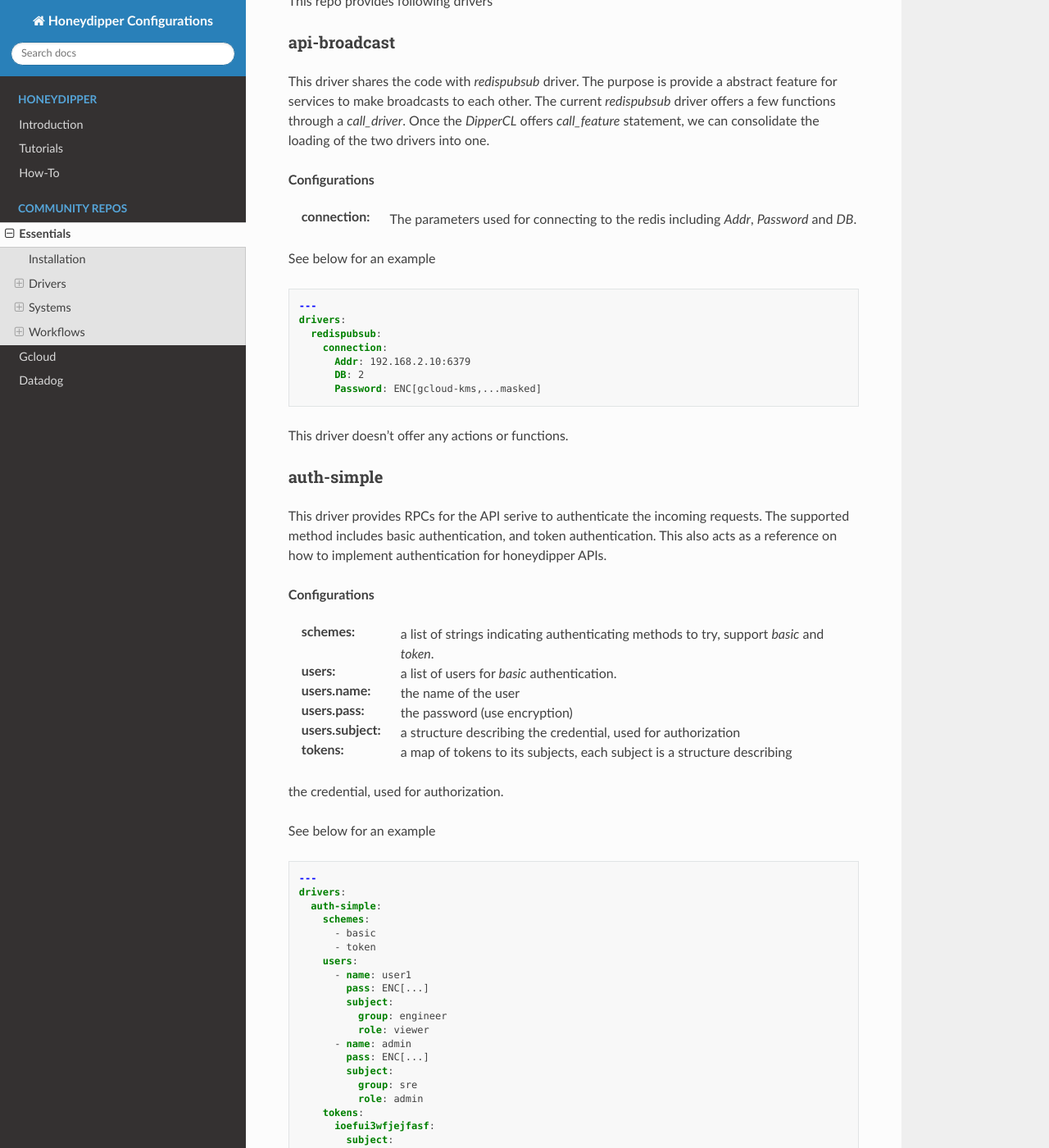
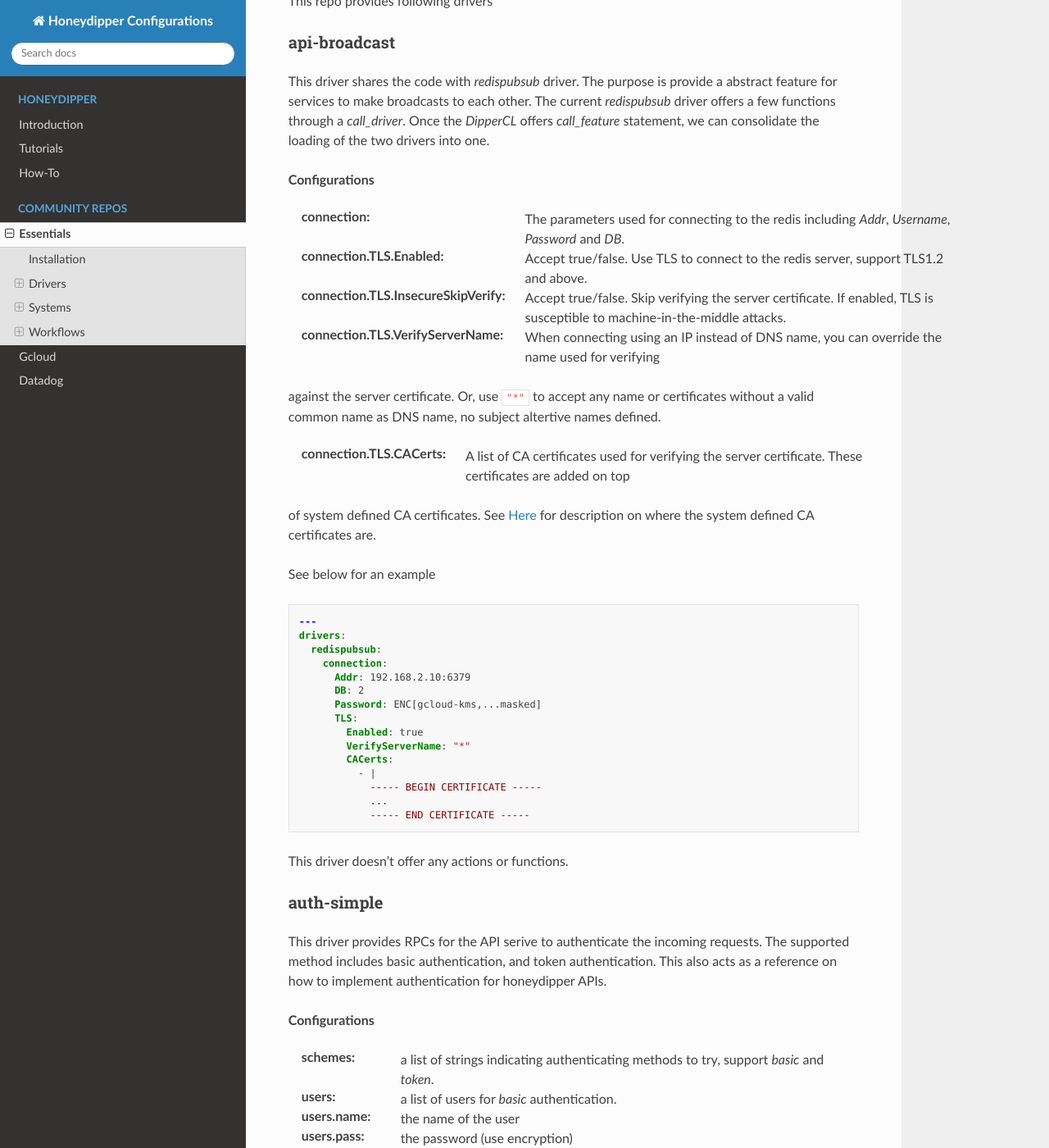
Before and after one commit to honeydipper/honeydipper-sphinx, a Sphinx documentation site: the page built from source/essentials.rst, in a window 1280 px wide and 1400 px high, scrolled down 461 px. Shown: the whole window at 82% size. Built offline with Sphinx 7.4.7 and the Read the Docs theme 2.0.0, drawn with Linux system fonts in a browser that asks for light colours; some of the changed text lies outside the part shown.

Commit message:
docs: update version v2.2.0 from 4ae1e78

```diff
--- a/source/essentials.rst
+++ b/source/essentials.rst
@@ -29,7 +29,21 @@ statement, we can consolidate the loading of the two drivers into one.
 
 **Configurations**
 
-:connection: The parameters used for connecting to the redis including `Addr`, `Password` and `DB`.
+:connection: The parameters used for connecting to the redis including `Addr`, `Username`, `Password` and `DB`.
+
+:connection.TLS.Enabled: Accept true/false. Use TLS to connect to the redis server, support TLS1.2 and above.
+
+:connection.TLS.InsecureSkipVerify: Accept true/false. Skip verifying the server certificate. If enabled, TLS is susceptible to machine-in-the-middle attacks.
+
+:connection.TLS.VerifyServerName: When connecting using an IP instead of DNS name, you can override the name used for verifying
+against the server certificate. Or, use :code:`"*"` to accept any name or certificates without
+a valid common name as DNS name, no subject altertive names defined.
+
+
+:connection.TLS.CACerts: A list of CA certificates used for verifying the server certificate. These certificates are added on top
+of system defined CA certificates. See `Here <https://pkg.go.dev/crypto/x509#SystemCertPool>`_ for description
+on where the system defined CA certificates are.
+
 
 See below for an example
 
@@ -42,6 +56,14 @@ See below for an example
          Addr: 192.168.2.10:6379
          DB: 2
          Password: ENC[gcloud-kms,...masked]
+         TLS:
+           Enabled: true
+           VerifyServerName: "*"
+           CACerts:
+             - |
+               ----- BEGIN CERTIFICATE -----
+               ...
+               ----- END CERTIFICATE -----
 
 
 This driver doesn't offer any actions or functions.
@@ -323,7 +345,21 @@ coordinate between instances.
 
 **Configurations**
 
-:connection: The parameters used for connecting to the redis including `Addr`, `Password` and `DB`.
+:connection: The parameters used for connecting to the redis including `Addr`, `Username`, `Password` and `DB`.
+
+:connection.TLS.Enabled: Accept true/false. Use TLS to connect to the redis server, support TLS1.2 and above.
+
+:connection.TLS.InsecureSkipVerify: Accept true/false. Skip verifying the server certificate. If enabled, TLS is susceptible to machine-in-the-middle attacks.
+
+:connection.TLS.VerifyServerName: When connecting using an IP instead of DNS name, you can override the name used for verifying
+against the server certificate. Or, use :code:`"*"` to accept any name or certificates without
+a valid common name as DNS name, no subject altertive names defined.
+
+
+:connection.TLS.CACerts: A list of CA certificates used for verifying the server certificate. These certificates are added on top
+of system defined CA certificates. See `Here <https://pkg.go.dev/crypto/x509#SystemCertPool>`_ for description
+on where the system defined CA certificates are.
+
 
 See below for an example
 
@@ -336,6 +372,14 @@ See below for an example
          Addr: 192.168.2.10:6379
          DB: 2
          Password: ENC[gcloud-kms,...masked]
+         TLS:
+           Enabled: true
+           VerifyServerName: "*"
+           CACerts:
+             - |
+               ----- BEGIN CERTIFICATE -----
+               ...
+               ----- END CERTIFICATE -----
 
 
 This drive doesn't offer any raw actions as of now.
@@ -349,7 +393,21 @@ different components of Honeydipper system.
 
 **Configurations**
 
-:connection: The parameters used for connecting to the redis including `Addr`, `Password` and `DB`.
+:connection: The parameters used for connecting to the redis including `Addr`, `Username`, `Password` and `DB`.
+
+:connection.TLS.Enabled: Accept true/false. Use TLS to connect to the redis server, support TLS1.2 and above.
+
+:connection.TLS.InsecureSkipVerify: Accept true/false. Skip verifying the server certificate. If enabled, TLS is susceptible to machine-in-the-middle attacks.
+
+:connection.TLS.VerifyServerName: When connecting using an IP instead of DNS name, you can override the name used for verifying
+against the server certificate. Or, use :code:`"*"` to accept any name or certificates without
+a valid common name as DNS name, no subject altertive names defined.
+
+
+:connection.TLS.CACerts: A list of CA certificates used for verifying the server certificate. These certificates are added on top
+of system defined CA certificates. See `Here <https://pkg.go.dev/crypto/x509#SystemCertPool>`_ for description
+on where the system defined CA certificates are.
+
 
 See below for an example
 
@@ -362,6 +420,14 @@ See below for an example
          Addr: 192.168.2.10:6379
          DB: 2
          Password: ENC[gcloud-kms,...masked]
+         TLS:
+           Enabled: true
+           VerifyServerName: "*"
+           CACerts:
+             - |
+               ----- BEGIN CERTIFICATE -----
+               ...
+               ----- END CERTIFICATE -----
 
 
 Action: send
@@ -417,7 +483,21 @@ different components of Honeydipper system. It doesn't offer `rawActions` or
 
 **Configurations**
 
-:connection: The parameters used for connecting to the redis including `Addr`, `Password` and `DB`.
+:connection: The parameters used for connecting to the redis including `Addr`, `Username`, `Password` and `DB`.
+
+:connection.TLS.Enabled: Accept true/false. Use TLS to connect to the redis server, support TLS1.2 and above.
+
+:connection.TLS.InsecureSkipVerify: Accept true/false. Skip verifying the server certificate. If enabled, TLS is susceptible to machine-in-the-middle attacks.
+
+:connection.TLS.VerifyServerName: When connecting using an IP instead of DNS name, you can override the name used for verifying
+against the server certificate. Or, use :code:`"*"` to accept any name or certificates without
+a valid common name as DNS name, no subject altertive names defined.
+
+
+:connection.TLS.CACerts: A list of CA certificates used for verifying the server certificate. These certificates are added on top
+of system defined CA certificates. See `Here <https://pkg.go.dev/crypto/x509#SystemCertPool>`_ for description
+on where the system defined CA certificates are.
+
 
 See below for an example
 
@@ -430,6 +510,14 @@ See below for an example
          Addr: 192.168.2.10:6379
          DB: 2
          Password: ENC[gcloud-kms,...masked]
+         TLS:
+           Enabled: true
+           VerifyServerName: "*"
+           CACerts:
+             - |
+               ----- BEGIN CERTIFICATE -----
+               ...
+               ----- END CERTIFICATE -----
 
 
 web
```
